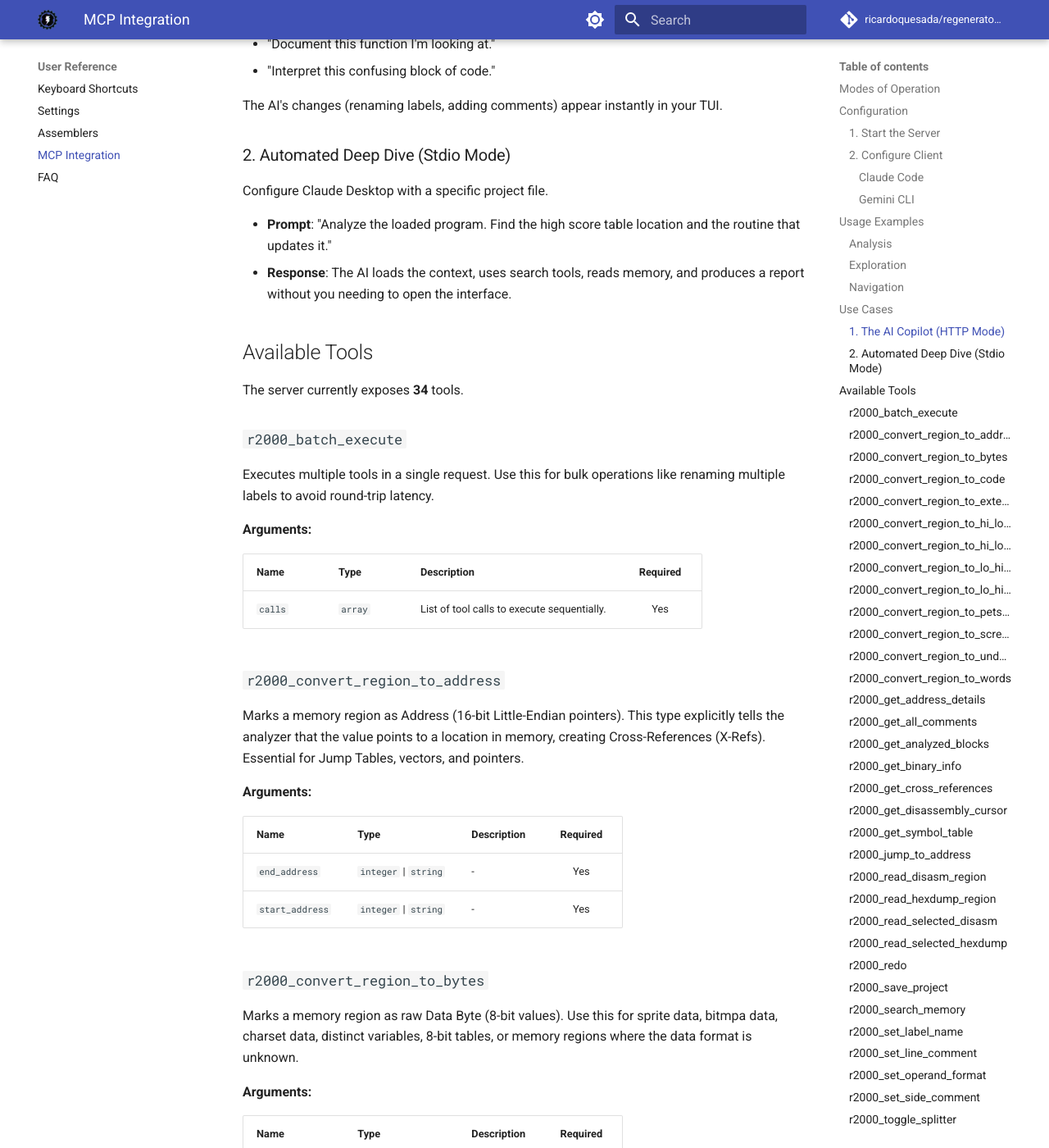
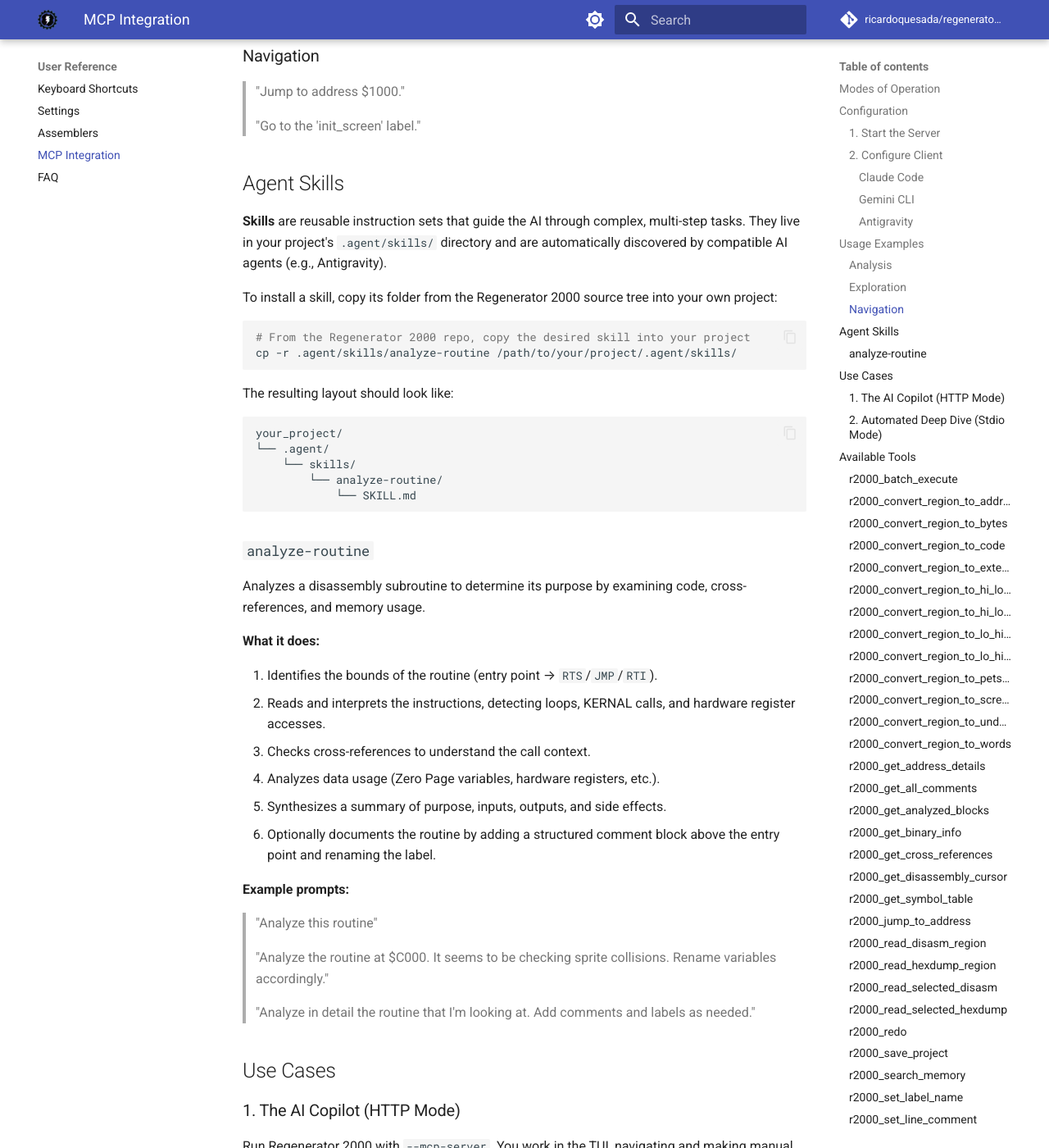
Before and after one commit to ricardoquesada/regenerator2000, an MkDocs documentation site: the page built from docs/mcp.md, in a window 1280 px wide and 1400 px high, scrolled down 3792 px. Shown: the whole window at 82% size. Built offline with MkDocs 1.6.1 and Material for MkDocs 9.7.7, drawn with Linux system fonts in a browser that asks for light colours; comment, search, counter and statistics services are not loaded; some of the changed text lies outside the part shown.

Commit message:
add section in mcp.md about the analyze-routine skill

````diff
--- a/docs/mcp.md
+++ b/docs/mcp.md
@@ -95,6 +95,24 @@
 }
 ```
 
+#### Antigravity
+
+To use Antigravity with the running server, add the following to `~/.gemini/antigravity/mcp_config.json`:
+
+```json
+{
+  "mcpServers": {
+    "regenerator2000": {
+      "serverUrl": "http://127.0.0.1:3000/mcp",
+      "headers": {
+        "Accept": "application/json, text/event-stream",
+        "Content-Type": "application/json"
+      }
+    }
+  }
+}
+```
+
 ## Usage Examples
 
 !!! note
@@ -107,7 +125,7 @@
 
 ### Analysis
 
-> "Analyze the loaded binary, and add a line comment on top of every function describing what it does."
+> "Analyze this routine"
 
 > "Find all 'JSR $FFD2' calls (CHROUT) and document what is being printed before each call."
 
@@ -124,6 +142,48 @@
 > "Jump to address $1000."
 
 > "Go to the 'init_screen' label."
+
+## Agent Skills
+
+**Skills** are reusable instruction sets that guide the AI through complex, multi-step tasks. They live in your project's `.agent/skills/` directory and are automatically discovered by compatible AI agents (e.g., Antigravity).
+
+To install a skill, copy its folder from the Regenerator 2000 source tree into your own project:
+
+```shell
+# From the Regenerator 2000 repo, copy the desired skill into your project
+cp -r .agent/skills/analyze-routine /path/to/your/project/.agent/skills/
+```
+
+The resulting layout should look like:
+
+```
+your_project/
+└── .agent/
+    └── skills/
+        └── analyze-routine/
+            └── SKILL.md
+```
+
+### `analyze-routine`
+
+Analyzes a disassembly subroutine to determine its purpose by examining code, cross-references, and memory usage.
+
+**What it does:**
+
+1. Identifies the bounds of the routine (entry point → `RTS`/`JMP`/`RTI`).
+2. Reads and interprets the instructions, detecting loops, KERNAL calls, and hardware register accesses.
+3. Checks cross-references to understand the call context.
+4. Analyzes data usage (Zero Page variables, hardware registers, etc.).
+5. Synthesizes a summary of purpose, inputs, outputs, and side effects.
+6. Optionally documents the routine by adding a structured comment block above the entry point and renaming the label.
+
+**Example prompts:**
+
+> "Analyze this routine"
+
+> "Analyze the routine at $C000. It seems to be checking sprite collisions. Rename variables accordingly."
+
+> "Analyze in detail the routine that I'm looking at. Add comments and labels as needed."
 
 ## Use Cases
 
````
